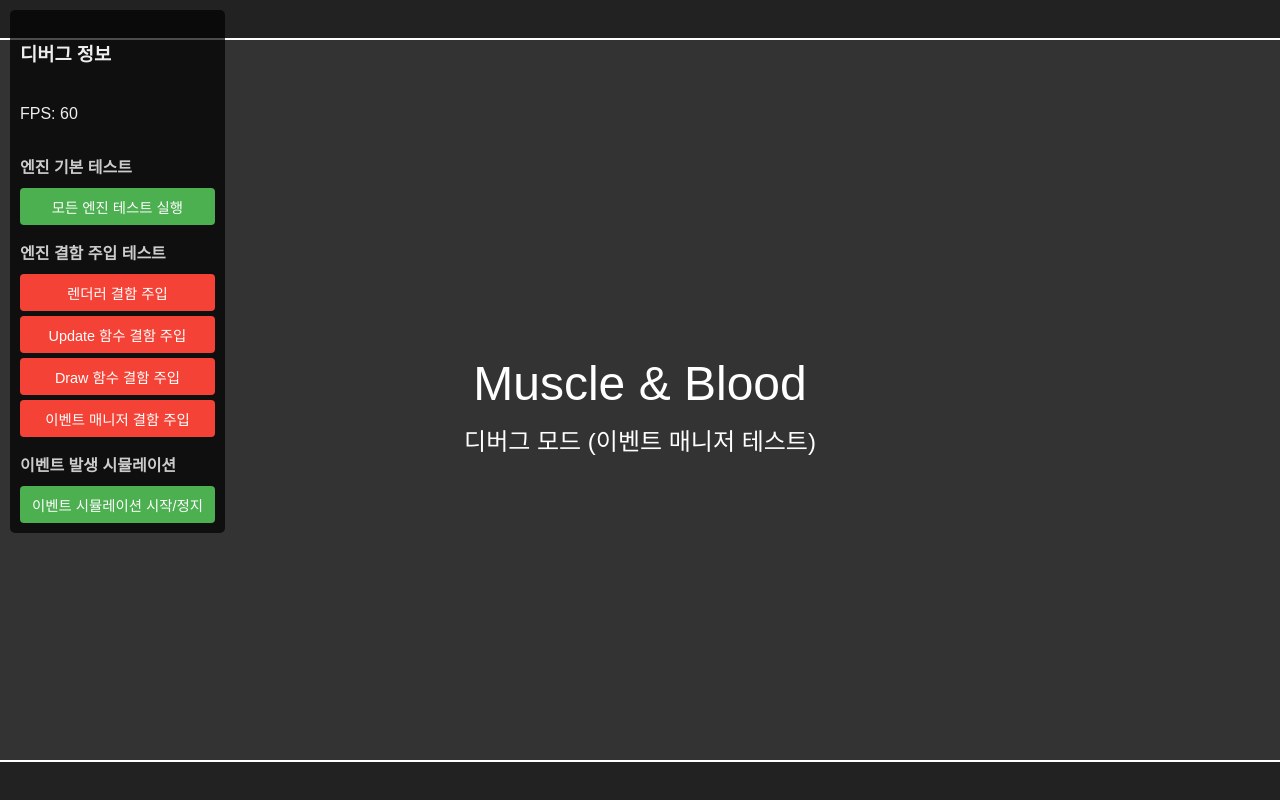
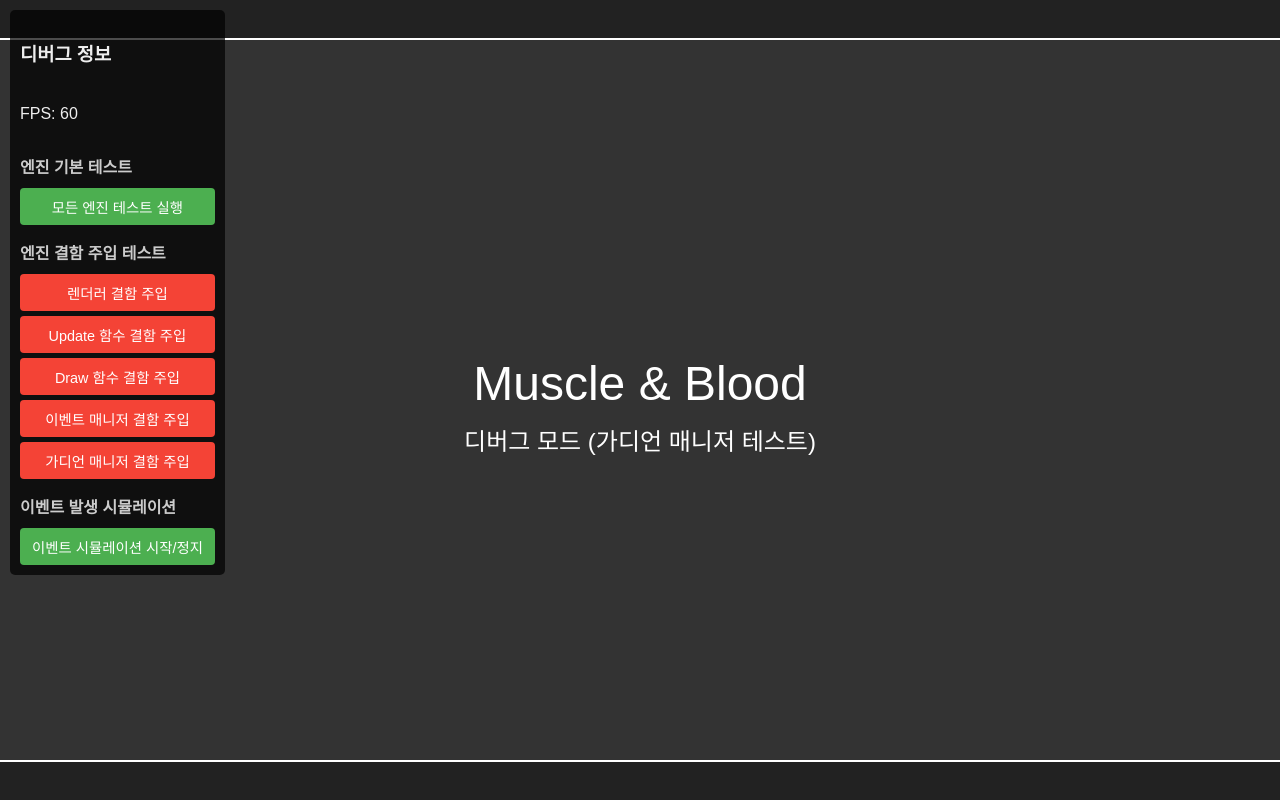
Before and after one commit to cagecorn/muscle-and-blood, a website: page debug.html in a window 1280 px wide. Both pictures are taken after a click on the button "모든 엔진 테스트 실행". Drawn offline with Linux system fonts and the light colour scheme.

Commit message:
Add GuardianManager module with rules enforcement

```diff
--- a/debug.html
+++ b/debug.html
@@ -71,6 +71,7 @@
         <button id="injectUpdateFaultBtn" class="fault-btn">Update 함수 결함 주입</button>
         <button id="injectDrawFaultBtn" class="fault-btn">Draw 함수 결함 주입</button>
         <button id="injectEventManagerFaultsBtn" class="fault-btn">이벤트 매니저 결함 주입</button>
+        <button id="injectGuardianManagerFaultsBtn" class="fault-btn">가디언 매니저 결함 주입</button>
         <h4>이벤트 발생 시뮬레이션</h4>
         <button id="simulateEventsBtn">이벤트 시뮬레이션 시작/정지</button>
     </div>
@@ -79,6 +80,7 @@
         import { Renderer } from './js/Renderer.js';
         import { GameLoop } from './js/GameLoop.js';
         import { EventManager } from './js/managers/EventManager.js'; // EventManager 불러오기
+        import { GuardianManager } from './js/managers/GuardianManager.js'; // GuardianManager 불러오기
         // 엔진 테스트 모듈과 결함 주입 테스트 함수들을 불러옵니다.
         import {
             runEngineTests,
@@ -87,7 +89,9 @@
             getFaultFlags,
             setFaultFlag,
             runEventManagerTests, // 추가
-            injectEventManagerFaults // 추가
+            injectEventManagerFaults,
+            runGuardianManagerTests,    // 추가
+            injectGuardianManagerFaults // 추가
         } from './js/tests/engineTests.js';
 
         document.addEventListener('DOMContentLoaded', () => {
@@ -99,6 +103,7 @@
             const ctx = renderer.ctx;
 
             const eventManager = new EventManager(); // EventManager 인스턴스 생성
+            const guardianManager = new GuardianManager(); // GuardianManager 인스턴스 생성
 
             // 테스트용 EventManager 구독 (debug.html에서만 필요)
             eventManager.subscribe('unitDeath', (data) => {
@@ -116,7 +121,8 @@
             // --- 버튼 이벤트 리스너 설정 ---
             document.getElementById('runAllEngineTestsBtn').addEventListener('click', () => {
                 runEngineTests(renderer, gameLoop);
-                runEventManagerTests(eventManager); // EventManager 테스트 실행
+                runEventManagerTests(eventManager);
+                runGuardianManagerTests(guardianManager); // GuardianManager 테스트 실행
             });
 
             document.getElementById('injectRendererFaultBtn').addEventListener('click', () => {
@@ -128,8 +134,11 @@
             document.getElementById('injectDrawFaultBtn').addEventListener('click', () => {
                 injectGameLoopFault('draw', setFaultFlag);
             });
-            document.getElementById('injectEventManagerFaultsBtn').addEventListener('click', () => { // 추가
+            document.getElementById('injectEventManagerFaultsBtn').addEventListener('click', () => {
                 injectEventManagerFaults(eventManager);
+            });
+            document.getElementById('injectGuardianManagerFaultsBtn').addEventListener('click', () => {
+                injectGuardianManagerFaults(guardianManager);
             });
 
             let isSimulatingEvents = false; // 이벤트 시뮬레이션 플래그 추가
@@ -180,7 +189,7 @@
                 ctx.textAlign = 'center';
                 ctx.fillText('Muscle & Blood', renderer.canvas.width / 2, renderer.canvas.height / 2);
                 ctx.font = '24px Arial';
-                ctx.fillText('디버그 모드 (이벤트 매니저 테스트)', renderer.canvas.width / 2, renderer.canvas.height / 2 + 50);
+                ctx.fillText('디버그 모드 (가디언 매니저 테스트)', renderer.canvas.width / 2, renderer.canvas.height / 2 + 50);
 
                 // FPS 카운터 업데이트
                 frameCount++;
--- /dev/null
+++ b/js/managers/GuardianManager.js
@@ -0,0 +1,63 @@
+// js/managers/GuardianManager.js
+
+// 커스텀 오류 클래스 정의 (Python의 ImmutableRuleError와 유사)
+class ImmutableRuleViolationError extends Error {
+    constructor(message) {
+        super(message);
+        this.name = "ImmutableRuleViolationError";
+    }
+}
+
+export class GuardianManager {
+    constructor() {
+        console.log("\uD83D\uDEE1️ GuardianManager is now monitoring the system. \uD83D\uDEE1️");
+        // 앞으로 MapLoader나 TestRunner 같은 종속성을 받을 수 있습니다.
+    }
+
+    /**
+     * '작은 엔진': 게임 데이터의 불변 규칙을 검증합니다.
+     * 현재는 간단한 예시 규칙을 검증합니다.
+     * @param {object} gameData - 검증할 게임 데이터 (예: 유닛 데이터, 스탯 데이터 등)
+     * @returns {boolean} - 모든 규칙이 준수되었으면 true, 아니면 오류 발생.
+     * @throws {ImmutableRuleViolationError} - 불변 규칙이 위반되었을 때 발생.
+     */
+    enforceRules(gameData) {
+        console.log("[GuardianManager] Enforcing rules on provided game data...");
+
+        // --- 불변 규칙 예시 (작은 엔진의 역할) ---
+
+        // 규칙 1: 모든 유닛의 체력은 0보다 커야 한다.
+        if (gameData && gameData.units) {
+            for (const unit of gameData.units) {
+                if (unit.hp <= 0) {
+                    throw new ImmutableRuleViolationError(
+                        `Rule Violation: Unit '${unit.name}' (ID: ${unit.id}) has non-positive HP (${unit.hp}).`
+                    );
+                }
+            }
+        } else {
+            // 초기 게임 데이터가 없어도 오류는 아니지만, 규칙 검증이 불완전할 수 있음을 알림
+            console.warn("[GuardianManager] No unit data provided for HP rule enforcement.");
+        }
+
+        // 규칙 2: 게임의 최소 해상도는 800x600 이상이어야 한다.
+        if (gameData && gameData.config && gameData.config.resolution) {
+            const { width, height } = gameData.config.resolution;
+            if (width < 800 || height < 600) {
+                throw new ImmutableRuleViolationError(
+                    `Rule Violation: Minimum resolution requirement not met (${width}x${height}). Must be at least 800x600.`
+                );
+            }
+        } else {
+            console.warn("[GuardianManager] No resolution config provided for rule enforcement.");
+        }
+
+        // --- 모든 규칙이 준수됨 ---
+        console.log("[GuardianManager] All rules checked and respected. \u2705");
+        return true;
+    }
+
+    // 앞으로 맵 로딩 후 검증이나 특정 상태 변화 시 규칙을 검증하는 메서드가 추가될 수 있습니다.
+    // 예를 들어, setupMapValidation(mapLoader) { ... }
+    // 또는 onUnitCreated(unitData) { this.enforceRules({ units: [unitData] }); }
+}
--- a/js/tests/engineTests.js
+++ b/js/tests/engineTests.js
@@ -203,3 +203,128 @@ export function injectEventManagerFaults(eventManager) {
         console.warn(`--- EventManager Fault Injection End: ${faultPassCount}/${faultTestCount} faults tested ---`);
     }, 200);
 }
+
+/**
+ * GuardianManager의 기본적인 기능을 테스트합니다.
+ * @param {GuardianManager} guardianManager - GuardianManager 인스턴스.
+ */
+export function runGuardianManagerTests(guardianManager) {
+    console.log("--- GuardianManager Test Start ---");
+
+    let testCount = 0;
+    let passCount = 0;
+
+    // 1. GuardianManager 초기화 테스트
+    testCount++;
+    if (guardianManager) {
+        console.log("GuardianManager: Successfully initialized. [PASS]");
+        passCount++;
+    } else {
+        console.error("GuardianManager: Initialization failed. [FAIL]");
+    }
+
+    // 2. 유효한 데이터로 규칙 강제 테스트 (성공 예상)
+    testCount++;
+    const validData = {
+        units: [{ id: 'u1', name: 'Valid Unit', hp: 50 }],
+        config: { resolution: { width: 1024, height: 768 } }
+    };
+    try {
+        const result = guardianManager.enforceRules(validData);
+        if (result === true) {
+            console.log("GuardianManager: Enforced rules with valid data successfully. [PASS]");
+            passCount++;
+        } else {
+            console.error("GuardianManager: Enforced rules with valid data returned unexpected result. [FAIL]");
+        }
+    } catch (e) {
+        console.error("GuardianManager: Enforced rules with valid data threw an unexpected error. [FAIL]", e);
+    }
+
+    // 3. 유효하지 않은 데이터 (HP <= 0)로 규칙 강제 테스트 (오류 예상)
+    testCount++;
+    const invalidDataHp = {
+        units: [{ id: 'u2', name: 'Dead Unit', hp: 0 }],
+        config: { resolution: { width: 1024, height: 768 } }
+    };
+    try {
+        guardianManager.enforceRules(invalidDataHp);
+        console.error("GuardianManager: Enforced rules with invalid HP did not throw error. [FAIL]");
+    } catch (e) {
+        if (e.name === "ImmutableRuleViolationError") {
+            console.log("GuardianManager: Enforced rules with invalid HP threw expected ImmutableRuleViolationError. [PASS]", e.message);
+            passCount++;
+        } else {
+            console.error("GuardianManager: Enforced rules with invalid HP threw unexpected error. [FAIL]", e);
+        }
+    }
+
+    // 4. 유효하지 않은 데이터 (해상도 작음)로 규칙 강제 테스트 (오류 예상)
+    testCount++;
+    const invalidDataResolution = {
+        units: [{ id: 'u3', name: 'Another Unit', hp: 10 }],
+        config: { resolution: { width: 799, height: 599 } }
+    };
+    try {
+        guardianManager.enforceRules(invalidDataResolution);
+        console.error("GuardianManager: Enforced rules with invalid resolution did not throw error. [FAIL]");
+    } catch (e) {
+        if (e.name === "ImmutableRuleViolationError") {
+            console.log("GuardianManager: Enforced rules with invalid resolution threw expected ImmutableRuleViolationError. [PASS]", e.message);
+            passCount++;
+        } else {
+            console.error("GuardianManager: Enforced rules with invalid resolution threw unexpected error. [FAIL]", e);
+        }
+    }
+
+    console.log(`--- GuardianManager Test End: ${passCount}/${testCount} tests passed ---`);
+}
+
+/**
+ * GuardianManager에 결함을 주입하는 테스트입니다.
+ * @param {GuardianManager} guardianManager - GuardianManager 인스턴스.
+ */
+export function injectGuardianManagerFaults(guardianManager) {
+    console.warn("--- Injecting GuardianManager Faults ---");
+    let faultTestCount = 0;
+    let faultPassCount = 0;
+
+    // 1. 테스트: 유닛 데이터가 null일 때 (예상: 경고 또는 에러 없이 처리)
+    faultTestCount++;
+    try {
+        console.log("GuardianManager Fault Test (Null unit data): Enforcing rules with null units...");
+        guardianManager.enforceRules({ units: null, config: { resolution: { width: 1280, height: 720 } } });
+        console.log("GuardianManager Fault Test (Null unit data): Handled null unit data gracefully. [PASS]");
+        faultPassCount++;
+    } catch (e) {
+        console.error("GuardianManager Fault Test (Null unit data): Threw unexpected error. [FAIL]", e);
+    }
+
+    // 2. 테스트: 유닛 데이터가 배열이 아닐 때 (예상: TypeError 또는 경고)
+    faultTestCount++;
+    try {
+        console.log("GuardianManager Fault Test (Non-array unit data): Enforcing rules with non-array units...");
+        guardianManager.enforceRules({ units: "not an array", config: { resolution: { width: 1280, height: 720 } } });
+        console.error("GuardianManager Fault Test (Non-array unit data): Did not throw TypeError as expected. [FAIL]");
+    } catch (e) {
+        if (e instanceof TypeError) {
+            console.log("GuardianManager Fault Test (Non-array unit data): Threw expected TypeError. [PASS]", e);
+            faultPassCount++;
+        } else {
+            console.error("GuardianManager Fault Test (Non-array unit data): Threw unexpected error type. [FAIL]", e);
+        }
+    }
+
+    // 3. 테스트: 해상도 데이터가 누락되었을 때 (예상: 경고 또는 에러 없이 처리)
+    faultTestCount++;
+    try {
+        console.log("GuardianManager Fault Test (Missing resolution data): Enforcing rules with missing resolution...");
+        guardianManager.enforceRules({ units: [{ id: 'u4', name: 'Test Unit', hp: 1 }], config: {} });
+        console.log("GuardianManager Fault Test (Missing resolution data): Handled missing resolution data gracefully. [PASS]");
+        faultPassCount++;
+    } catch (e) {
+        console.error("GuardianManager Fault Test (Missing resolution data): Threw unexpected error. [FAIL]", e);
+    }
+
+    console.warn(`--- GuardianManager Fault Injection End: ${faultPassCount}/${faultTestCount} faults tested ---`);
+}
```
Also changed, not shown: js/main.js (+27 -1 lines).
